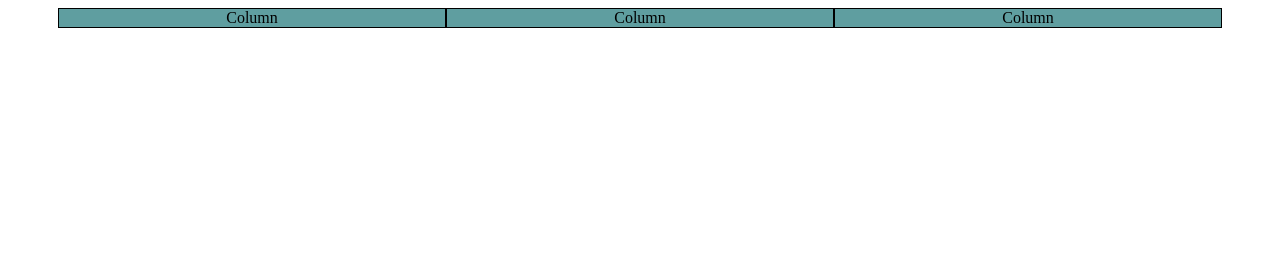
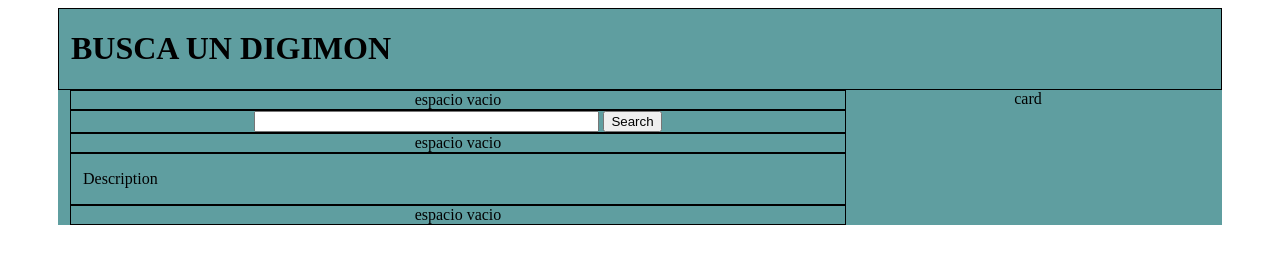
Before and after one commit to GuilleTano/FrontEnd_DM-Wiki, a plain HTML site: page index_en-construccion.html in a window 1280 px wide. Drawn offline with Linux system fonts and the light colour scheme.

Commit message:
Pruebas con bootstrap

```diff
--- a/index_en-construccion.html
+++ b/index_en-construccion.html
@@ -15,17 +15,44 @@
 
   <main>
     <div class="container text-center">
+      <div class="row"> <!-- CABECERA Y TITULO-->
+        <div class="col">
+          <h1 style="text-align:left">BUSCA UN DIGIMON</h1>
+        </div>
+      </div>
+      <div class="row">
+        <!-- Contenedor original 1/2 -->
+        <div class="col-8">
+          <div class="container">
+            <div class="row">
+              <div class="col">espacio vacio</div>
+            </div>
+            <div class="row">
+              <div class="col"> <!-- BUSCADOR -->
+                <input type="search" id="buscador" size="40px"> <button id="btnBuscar" class="btnBuscar">Search</button>
+              </div>
+            </div>
+            <div class="row">
+              <div class="col">espacio vacio</div>
+            </div>
             <div class="row">
               <div class="col">
-                Column
-              </div>
-              <div class="col">
-                Column
-              </div>
-              <div class="col">
-                Column
+                <p style="text-align:left">Description</p>
+                <div id="info-digimon">
                 </div>
               </div>
+            </div>
+            <div class="row">
+              <div class="col">espacio vacio</div>
+            </div>
+
+            <!-- ----------- -->
+          </div>
+        </div>
+        <!-- Contenedor original 2/2 -->
+        <div class="col-4">card</div> <!-- CARTA -->
+      </div>
+
     </div>
   </main>
 
@@ -35,8 +62,8 @@
 
 </body>
 
-<script src="init.js"></script>
-<script src="consulta_digimon.js"></script>
+<script src="js/init.js"></script>
+<script src="js/consulta_digimon.js"></script>
 <script src="bootstrap-5.2.1-dist/js/bootstrap.bundle.js"></script>
 
 </html>
```
Lines whose indentation alone changed are shown as unchanged.
